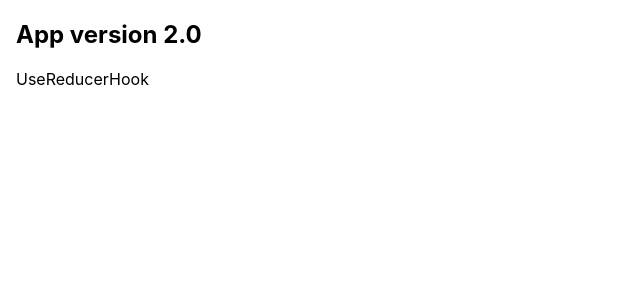
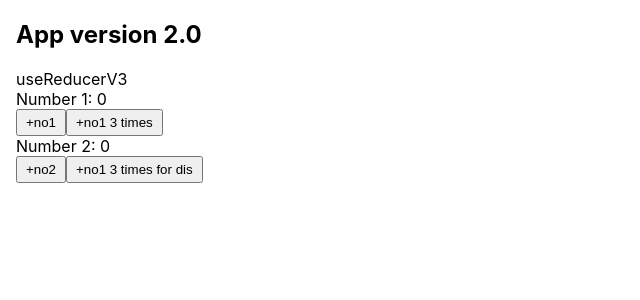
Before and after one commit to Abhinavav23/Linux-React_Basics, a React (Create React App) app: page / in a window 1280 px wide. Shown: the top 300 px of the page, without its empty margins (0-640 px from the left). Built offline with nearby package versions, Linux system fonts and the light colour scheme.

Commit message:
[23 Nov 2022] using  useReducer hook, useReducer with action and type, useReducer vs UseState

```diff
--- a/src/componentsV2/AppV2.js
+++ b/src/componentsV2/AppV2.js
@@ -9,6 +9,8 @@ import { FormExample2 } from "./Forms/formExample2";
 import { SighUpForm } from "./Forms/SignUpForm";
 import NameComp from "./NameComp";
 import { UseReducerHook } from "./Reduce/UseReducerHook";
+import { UseReducerV2 } from "./Reduce/useReducerV2";
+import { UseReducerV3 } from "./Reduce/useReducerV3";
 import { RefTypeState } from "./ReftypeStates";
 import UpdateBasedOnPrevState from "./UpdateBasedOnPrevState";
 
@@ -38,9 +40,11 @@ export const AppV2 = () => {
             {/* <FormExample2/> */}
             {/* <UseEffectHook/> */}
             {/* <UseEffectHookV2/> */}
-            {/* {show && <UseEffectHookV3/>} */}
-            {/* <button onClick={() => setShow(false)}>remove UseEffectHookV3</button> */}
-            <UseReducerHook/>
+            {/* {show && <UseEffectHookV3/>}
+            <button onClick={() => setShow(false)}>remove UseEffectHookV3</button> */}
+            {/* <UseReducerHook/> */}
+            {/* <UseReducerV2/> */}
+            <UseReducerV3/>
         </div>
     )
 }
--- a/src/componentsV2/Reduce/UseReducerHook.jsx
+++ b/src/componentsV2/Reduce/UseReducerHook.jsx
@@ -1,16 +1,73 @@
 import React from 'react'
+import { useState } from 'react';
+import { useReducer } from 'react'
 
 export const UseReducerHook = () => {
+    const reducerFunction = (iniValue, action) => {
+        console.log('inside reducer function');
+        console.log('iniValue', iniValue);
+        console.log('action', action);
+
+        if(action === 'add'){
+            return iniValue+10
+        } else if(action === 'sub'){
+            return iniValue-10
+        }else if(action === 'mul10'){
+            return iniValue*10
+        }else if(action === 'mul20'){
+            return iniValue*20
+        }
+        // division , squareRoot, module, percent
+
+        return iniValue
+
+        // return  // 1. 200+10 = 210 2.210+10 = 220 3. 220+10 = 230
+    }
+
+    const initialValue = 150;
+
+    // useReducer is a hook hence you can treat it like a function
+    // useReducer takes two arguments
+    // 1. callback function 2. initial value
+    // useReducer returns two things
+    // 1. value ---> initialized with the value we passed while calling useReducer
+    // 2. dispatch function ---> which wil be used to update the value
+
+    // when we call dispatch function the callback function that we passed while creating
+    // useReducer that gets called
+    // the argument to the callback functions are -
+    // 1. initial value that we passed while creating useReducer
+    // 2. the argument that we passed while calling dispatch function
+
+    const [number, dispatchNumber] = useReducer(reducerFunction, 200)
+
+    // setNumber 1 takes argument as the updated value
+    const [number1, setNumber1] = useState(50);
+
   return (
-    <div>UseReducerHook</div>
+    <>
+        <div>UseReducerHook</div>
+        <div>Number: {number}</div>
+        <button onClick={() => dispatchNumber('adds')}>UR+</button>
+        <button onClick={() => dispatchNumber('sub')}>UR-</button>
+        <button onClick={() => dispatchNumber('mul10')}>UR*10</button>
+        <button onClick={() => dispatchNumber('mul20')}>UR*20</button>
+
+        <div>Number1: {number1}</div>
+        <button onClick={() => setNumber1(number1+5)}>US+</button>
+        <button onClick={() => setNumber1(number1-5)}>US-</button>
+    </>
   )
 }
 
-let arr = [9,24,5]
-let res= arr.reduce((initialValue,currentValue) => {
-    console.log('initialValue', initialValue);
-    console.log('currentValue', currentValue);
-    console.log('');
-    return initialValue+currentValue
-})
-console.log(res);
+// const myFun = (initialValue,currentValue) => {
+//     console.log('initialValue', initialValue);
+//     console.log('currentValue', currentValue);
+//     console.log('');
+//     return initialValue+currentValue
+// }
+
+
+// let arr = [9,24,5]
+// let res= arr.reduce(myFun, 10)
+// console.log(res);
--- /dev/null
+++ b/src/componentsV2/Reduce/useReducerV2.jsx
@@ -0,0 +1,22 @@
+import React, { useReducer } from 'react'
+
+export const UseReducerV2 = () => {
+    const reducerFun = (initial, action) => {
+        if(action.opr === 'add'){
+            return initial+action.val
+        } else if(action.opr === 'sub'){
+            return initial-action.val
+        }
+    }
+    const [number, dispatch] = useReducer(reducerFun, 100);
+  return (
+    <>
+         <div>useReducerV2</div>
+         <div>Number: {number}</div>
+         <button onClick={() => dispatch({opr: 'add', val: 10})}>+</button>
+         <button onClick={() => dispatch({opr: 'add', val: 20})}>+20</button>
+         <button onClick={() => dispatch({opr: 'sub', val: 20})}>-20</button>
+    </>
+
+  )
+}
--- /dev/null
+++ b/src/componentsV2/Reduce/useReducerV3.jsx
@@ -0,0 +1,43 @@
+import React, { useReducer } from 'react'
+import { useState } from 'react'
+
+export const UseReducerV3 = () => {
+    const [number1, setNumber1] = useState(0);
+    const reducer = (ini, action) => {
+        if(action === 'add') {
+            return ini+5;
+        }
+        return ini
+    }
+    const addNo1ThreeTimes = () => {
+        // setNumber1(number1+5);
+        // setNumber1(number1+5);
+        // setNumber1(number1+5);
+
+        setNumber1((number) => number+5);
+        setNumber1((number) => number+5);
+        setNumber1((number) => number+5);
+    }
+
+    // in useReducer the state is updated based on previous state by default
+    const addNo1ThreeTimesForDis = () => {
+        dispatchNo2('add')
+        dispatchNo2('add')
+        dispatchNo2('add')
+    }
+
+
+    const [number2, dispatchNo2] = useReducer(reducer, 0)
+  return (
+    <>
+        <div>useReducerV3</div>
+        <div>Number 1: {number1}</div>
+        <button onClick={() => setNumber1(number1+5)}>+no1</button>
+        <button onClick={addNo1ThreeTimes}>+no1 3 times</button>
+        <br/>
+        <div>Number 2: {number2}</div>
+        <button onClick={() =>dispatchNo2('add')}>+no2</button>
+        <button onClick={addNo1ThreeTimesForDis}>+no1 3 times for dis</button>
+    </>
+  )
+}
```
